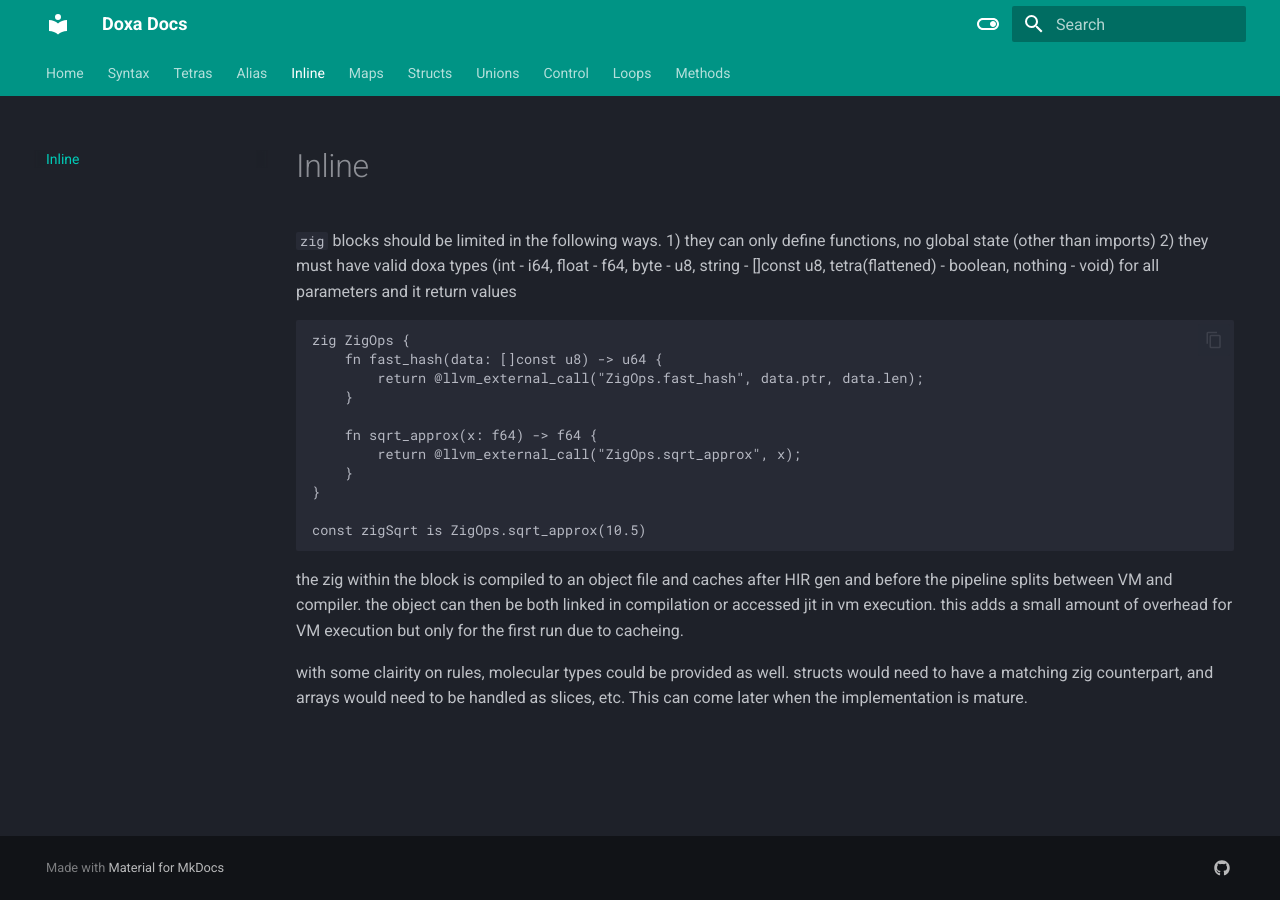
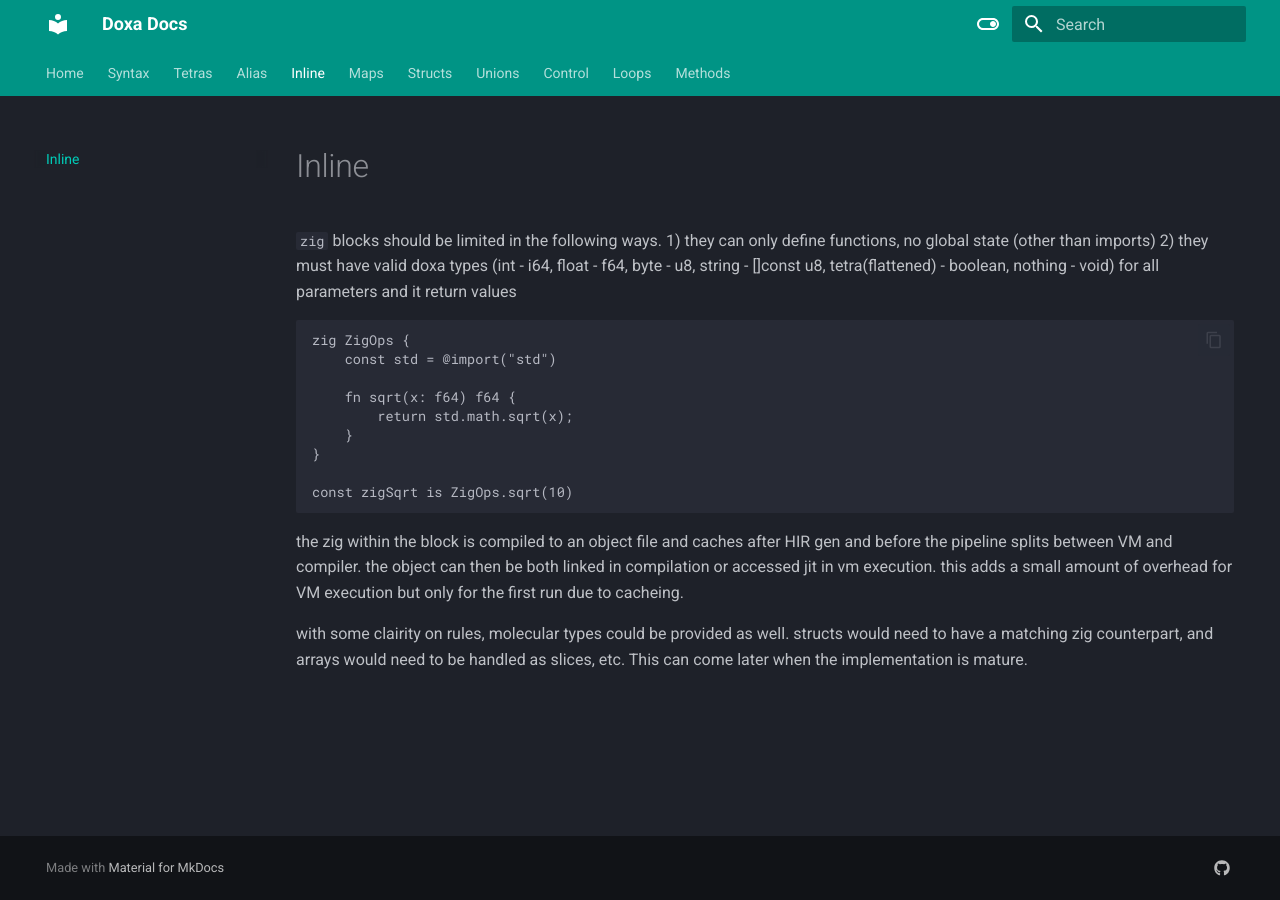
Before and after one commit to mirror-shades/doxa, an MkDocs documentation site: the page built from docs/inline.md, in a window 1280 px wide. Built offline with MkDocs 1.6.1 and Material for MkDocs 9.7.7, drawn with Linux system fonts in a browser that asks for light colours.

Commit message:
trying to fix more lowering bugs

````diff
--- a/docs/inline.md
+++ b/docs/inline.md
@@ -6,16 +6,14 @@
 
 ```
 zig ZigOps {
-    fn fast_hash(data: []const u8) -> u64 {
-        return @llvm_external_call("ZigOps.fast_hash", data.ptr, data.len);
-    }
+    const std = @import("std")
 
-    fn sqrt_approx(x: f64) -> f64 {
-        return @llvm_external_call("ZigOps.sqrt_approx", x);
+    fn sqrt(x: f64) f64 {
+        return std.math.sqrt(x);
     }
 }
 
-const zigSqrt is ZigOps.sqrt_approx(10.5)
+const zigSqrt is ZigOps.sqrt(10)
 ```
 
 the zig within the block is compiled to an object file and caches after HIR gen and before the pipeline splits between VM and compiler. the object can then be both linked in compilation or accessed jit in vm execution. this adds a small amount of overhead for VM execution but only for the first run due to cacheing.
````
Also changed, not shown: 11 other files.
